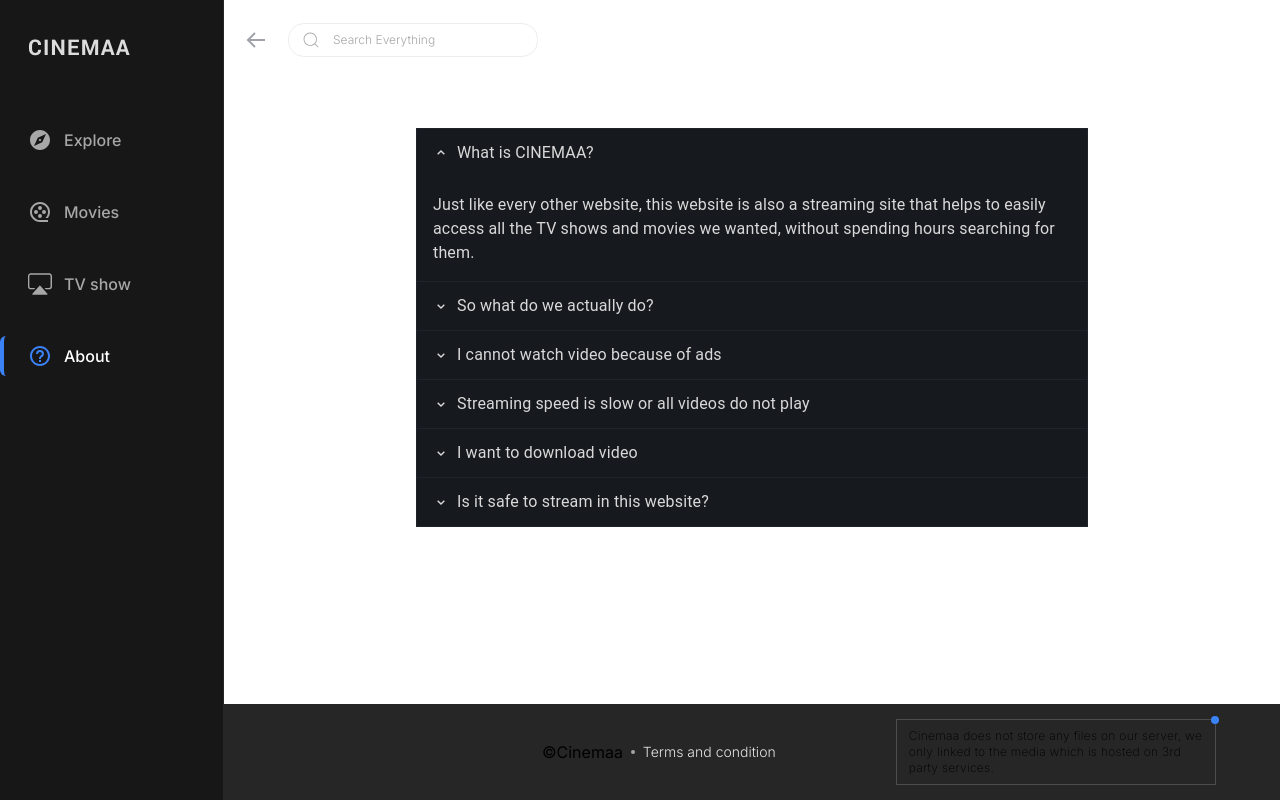
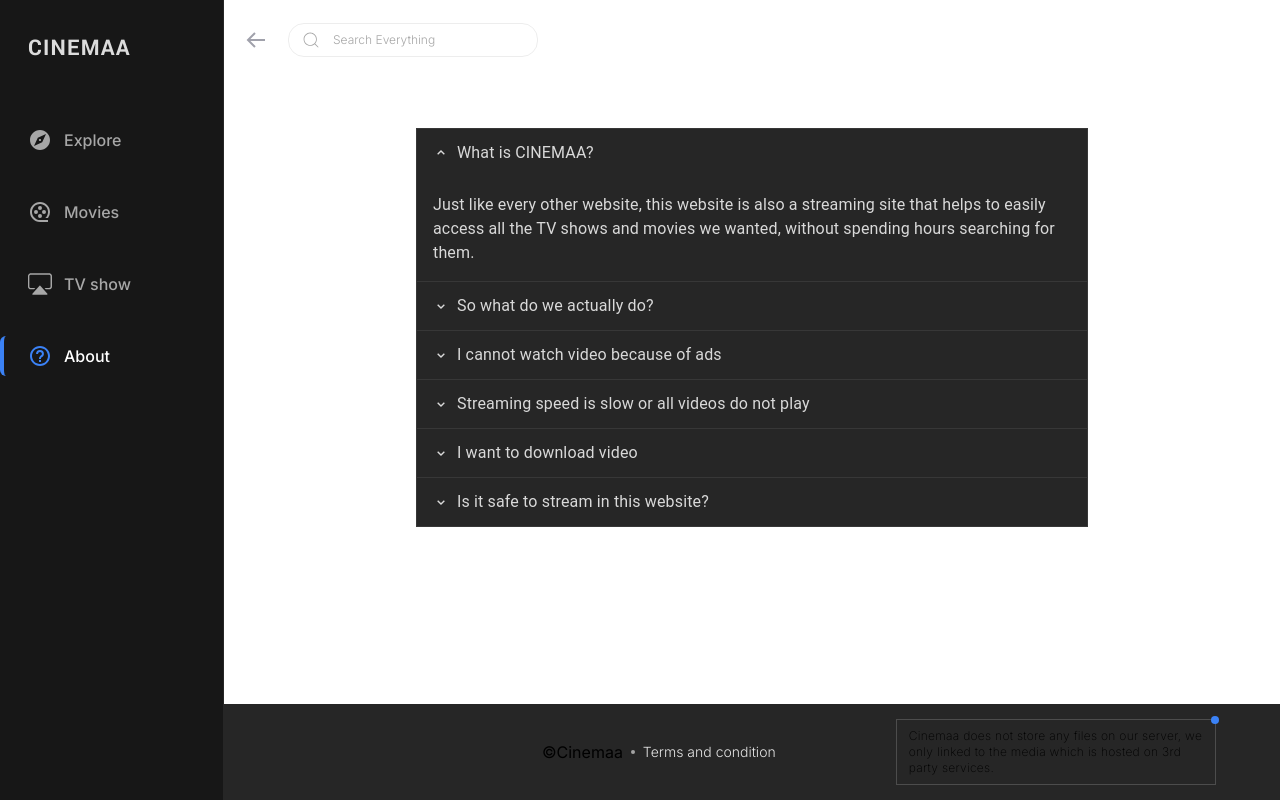
Before and after one commit to immdipu/Streamland-frontend, a Next.js app: page /about in a window 1280 px wide. Built offline with nearby package versions, Linux system fonts and the light colour scheme.

Commit message:
color updated

```diff
--- a/src/app/component/about/About.tsx
+++ b/src/app/component/about/About.tsx
@@ -11,7 +11,7 @@
 const Accordion = styled((props: any) => (
   <MuiAccordion disableGutters elevation={0} square {...props} />
 ))(({ theme }) => ({
-  border: `1px solid ${"#1d242c"}`,
+  border: `1px solid ${"#373737"}`,
   "&:not(:last-child)": {
     borderBottom: 0,
   },
@@ -26,7 +26,7 @@
     {...props}
   />
 ))(({ theme }) => ({
-  backgroundColor: "#16191e",
+  backgroundColor: "#262626",
   color: "#d9d9d9",
   flexDirection: "row-reverse",
   "& .MuiAccordionSummary-expandIconWrapper.Mui-expanded": {
@@ -39,7 +39,7 @@
 }));
 
 const AccordionDetails = styled(MuiAccordionDetails)(({ theme }) => ({
-  backgroundColor: "#16191e",
+  backgroundColor: "#262626",
   color: "#d9d9d9",
   padding: theme.spacing(2),
 }));
```
